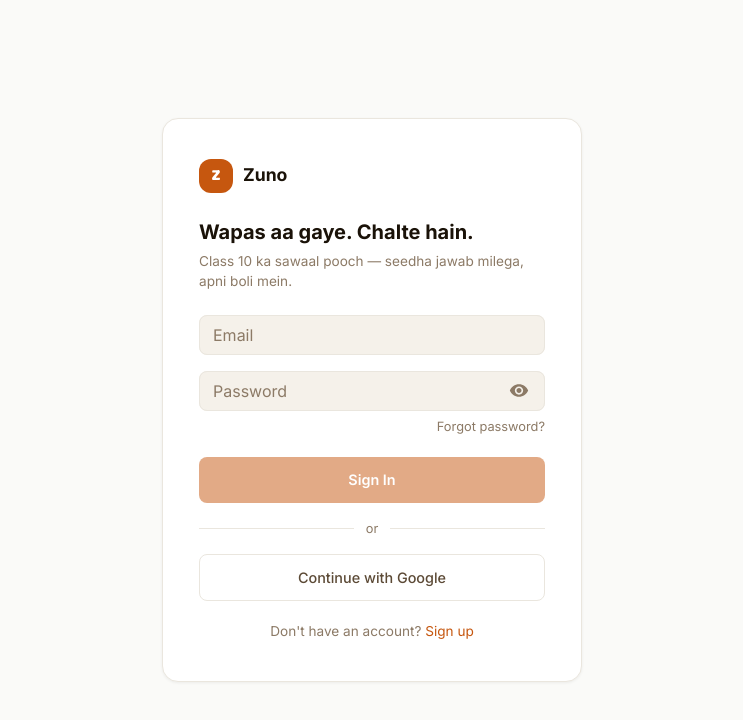
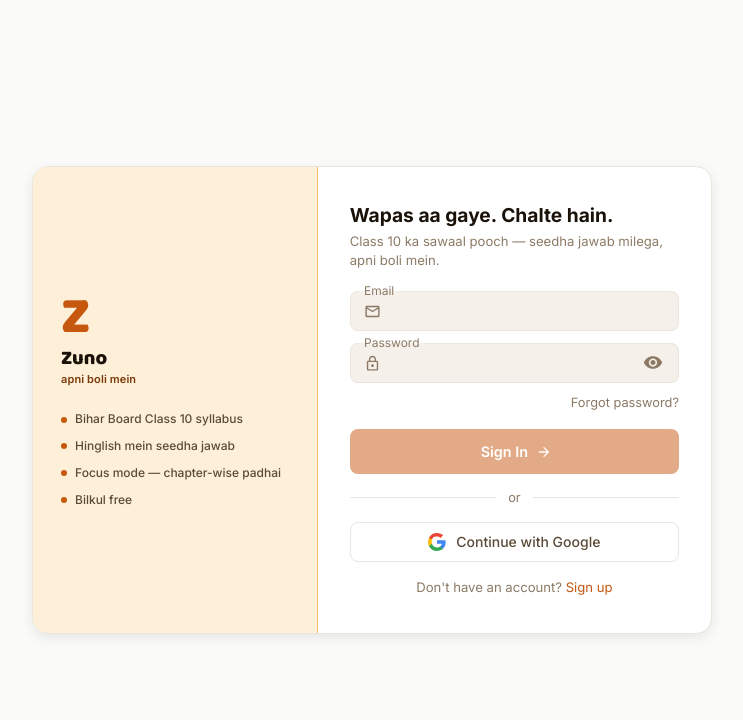
Before and after one commit to aashique-raza/bihar-board-ai-tutor, a React (Vite) app in the folder frontend/: page /login in a window 1280 px wide. Shown: the top 720 px of the page, without its empty margins (268-1011 px from the left). Built offline with nearby package versions, Linux system fonts and the light colour scheme; no server answers.

Commit message:
p10 of UI plan completed

```diff
--- a/frontend/src/pages/LoginPage.jsx
+++ b/frontend/src/pages/LoginPage.jsx
@@ -7,6 +7,9 @@
 import InputAdornment from '@mui/material/InputAdornment';
 import VisibilityRounded from '@mui/icons-material/VisibilityRounded';
 import VisibilityOffRounded from '@mui/icons-material/VisibilityOffRounded';
+import MailOutlineRounded from '@mui/icons-material/MailOutlineRounded';
+import LockOutlined from '@mui/icons-material/LockOutlined';
+import ArrowForwardRounded from '@mui/icons-material/ArrowForwardRounded';
 import { loginUser } from '../services/axios/authService';
 import { setCredentials } from '../store/slices/authSlice';
 import { clearSessionId } from '../utils/session';
@@ -24,7 +27,17 @@
   '& .MuiInputLabel-root': { color: 'var(--text-muted)' },
   '& .MuiInputLabel-root.Mui-focused': { color: 'var(--primary)' },
   '& .MuiInputBase-input': { color: 'var(--text-primary)' },
+  '& .MuiInputAdornment-root': { color: 'var(--text-muted)' },
 };
+
+const GOOGLE_G = (
+  <svg width="18" height="18" viewBox="0 0 18 18" xmlns="http://www.w3.org/2000/svg" aria-hidden="true">
+    <path d="M17.64 9.2c0-.637-.057-1.251-.164-1.84H9v3.481h4.844c-.209 1.125-.843 2.078-1.796 2.717v2.258h2.908c1.702-1.567 2.684-3.874 2.684-6.615z" fill="#4285F4"/>
+    <path d="M9 18c2.43 0 4.467-.806 5.956-2.184l-2.908-2.258c-.806.54-1.837.86-3.048.86-2.344 0-4.328-1.584-5.036-3.711H.957v2.332A8.997 8.997 0 0 0 9 18z" fill="#34A853"/>
+    <path d="M3.964 10.707A5.41 5.41 0 0 1 3.682 9c0-.593.102-1.17.282-1.707V4.961H.957A8.996 8.996 0 0 0 0 9c0 1.452.348 2.827.957 4.039l3.007-2.332z" fill="#FBBC05"/>
+    <path d="M9 3.58c1.321 0 2.508.454 3.44 1.345l2.582-2.58C13.463.891 11.426 0 9 0A8.997 8.997 0 0 0 .957 4.961L3.964 6.293C4.672 4.166 6.656 3.58 9 3.58z" fill="#EA4335"/>
+  </svg>
+);
 
 function validateEmail(value) {
   if (!value.trim()) return 'Email is required';
@@ -101,11 +114,22 @@
   return (
     <div className="auth-page">
       <div className="auth-card">
-        <div className="auth-logo-row">
-          <div className="zuno-logo">Z</div>
-          <span className="auth-logo-text">Zuno</span>
+
+        {/* Left — brand panel */}
+        <div className="auth-split-left">
+          <div className="auth-brand-z">Z</div>
+          <div className="auth-brand-name">Zuno</div>
+          <div className="auth-brand-tag">apni boli mein</div>
+          <ul className="auth-vp-list">
+            <li className="auth-vp-item"><div className="auth-vp-dot" />Bihar Board Class 10 syllabus</li>
+            <li className="auth-vp-item"><div className="auth-vp-dot" />Hinglish mein seedha jawab</li>
+            <li className="auth-vp-item"><div className="auth-vp-dot" />Focus mode — chapter-wise padhai</li>
+            <li className="auth-vp-item"><div className="auth-vp-dot" />Bilkul free</li>
+          </ul>
         </div>
 
+        {/* Right — form panel */}
+        <div className="auth-split-right">
           <h2 className="auth-heading">Wapas aa gaye. Chalte hain.</h2>
           <p className="auth-subtext">Class 10 ka sawaal pooch — seedha jawab milega, apni boli mein.</p>
 
@@ -124,6 +148,15 @@
                   variant="outlined"
                   size="small"
                   sx={FIELD_SX}
+                  slotProps={{
+                    input: {
+                      startAdornment: (
+                        <InputAdornment position="start">
+                          <MailOutlineRounded sx={{ fontSize: 17 }} />
+                        </InputAdornment>
+                      ),
+                    },
+                  }}
                 />
                 {errors.email && <span className="auth-field-error">{errors.email}</span>}
               </div>
@@ -143,6 +176,11 @@
                   sx={FIELD_SX}
                   slotProps={{
                     input: {
+                      startAdornment: (
+                        <InputAdornment position="start">
+                          <LockOutlined sx={{ fontSize: 17 }} />
+                        </InputAdornment>
+                      ),
                       endAdornment: (
                         <InputAdornment position="end">
                           <IconButton
@@ -166,7 +204,7 @@
               </div>
             </div>
 
-          <div style={{ textAlign: 'right', marginTop: '2px' }}>
+            <div style={{ textAlign: 'right', marginTop: '6px', marginBottom: '16px' }}>
               <span
                 className="auth-bottom-link"
                 style={{ fontSize: '0.8rem', cursor: 'pointer' }}
@@ -181,8 +219,8 @@
               variant="contained"
               fullWidth
               disabled={isDisabled}
+              endIcon={<ArrowForwardRounded sx={{ fontSize: '16px !important' }} />}
               sx={{
-              mt: '20px',
                 py: '10px',
                 backgroundColor: 'var(--primary)',
                 color: '#ffffff',
@@ -201,36 +239,24 @@
 
           <div className="auth-divider">or</div>
 
-        <Button
-          variant="outlined"
-          fullWidth
+          <button
+            type="button"
+            className="btn-google"
             disabled={loading}
             onClick={() => {
               window.location.href = `${import.meta.env.VITE_API_BASE_URL}/api/v1/auth/google`;
             }}
-          sx={{
-            py: '10px',
-            borderColor: 'var(--border)',
-            color: 'var(--text-secondary)',
-            '&:hover': {
-              borderColor: 'var(--border-strong)',
-              backgroundColor: 'var(--bg-hover)',
-              boxShadow: 'none',
-            },
-            textTransform: 'none',
-            fontWeight: 500,
-            fontSize: '0.9rem',
-            borderRadius: 'var(--radius-md)',
-            boxShadow: 'none',
-          }}
           >
+            {GOOGLE_G}
             Continue with Google
-        </Button>
+          </button>
 
           <div className="auth-bottom-link">
             Don't have an account?{' '}
             <a role="button" tabIndex={0} onClick={() => navigate('/register')} onKeyDown={e => e.key === 'Enter' && navigate('/register')}>Sign up</a>
           </div>
+        </div>
+
       </div>
       <Toast open={toast.open} message={toast.message} severity={toast.severity} onClose={hideToast} />
     </div>
--- a/frontend/src/pages/RegisterPage.jsx
+++ b/frontend/src/pages/RegisterPage.jsx
@@ -6,6 +6,10 @@
 import InputAdornment from '@mui/material/InputAdornment';
 import VisibilityRounded from '@mui/icons-material/VisibilityRounded';
 import VisibilityOffRounded from '@mui/icons-material/VisibilityOffRounded';
+import PersonOutlineRounded from '@mui/icons-material/PersonOutlineRounded';
+import MailOutlineRounded from '@mui/icons-material/MailOutlineRounded';
+import LockOutlined from '@mui/icons-material/LockOutlined';
+import ArrowForwardRounded from '@mui/icons-material/ArrowForwardRounded';
 import CheckCircleOutlineRounded from '@mui/icons-material/CheckCircleOutlineRounded';
 import { registerUser } from '../services/axios/authService';
 import Toast from '../components/Toast';
@@ -21,7 +25,31 @@
   '& .MuiInputLabel-root': { color: 'var(--text-muted)' },
   '& .MuiInputLabel-root.Mui-focused': { color: 'var(--primary)' },
   '& .MuiInputBase-input': { color: 'var(--text-primary)' },
+  '& .MuiInputAdornment-root': { color: 'var(--text-muted)' },
 };
+
+const GOOGLE_G = (
+  <svg width="18" height="18" viewBox="0 0 18 18" xmlns="http://www.w3.org/2000/svg" aria-hidden="true">
+    <path d="M17.64 9.2c0-.637-.057-1.251-.164-1.84H9v3.481h4.844c-.209 1.125-.843 2.078-1.796 2.717v2.258h2.908c1.702-1.567 2.684-3.874 2.684-6.615z" fill="#4285F4"/>
+    <path d="M9 18c2.43 0 4.467-.806 5.956-2.184l-2.908-2.258c-.806.54-1.837.86-3.048.86-2.344 0-4.328-1.584-5.036-3.711H.957v2.332A8.997 8.997 0 0 0 9 18z" fill="#34A853"/>
+    <path d="M3.964 10.707A5.41 5.41 0 0 1 3.682 9c0-.593.102-1.17.282-1.707V4.961H.957A8.996 8.996 0 0 0 0 9c0 1.452.348 2.827.957 4.039l3.007-2.332z" fill="#FBBC05"/>
+    <path d="M9 3.58c1.321 0 2.508.454 3.44 1.345l2.582-2.58C13.463.891 11.426 0 9 0A8.997 8.997 0 0 0 .957 4.961L3.964 6.293C4.672 4.166 6.656 3.58 9 3.58z" fill="#EA4335"/>
+  </svg>
+);
+
+const BrandPanel = () => (
+  <div className="auth-split-left">
+    <div className="auth-brand-z">Z</div>
+    <div className="auth-brand-name">Zuno</div>
+    <div className="auth-brand-tag">apni boli mein</div>
+    <ul className="auth-vp-list">
+      <li className="auth-vp-item"><div className="auth-vp-dot" />Bihar Board Class 10 syllabus</li>
+      <li className="auth-vp-item"><div className="auth-vp-dot" />Hinglish mein seedha jawab</li>
+      <li className="auth-vp-item"><div className="auth-vp-dot" />Focus mode — chapter-wise padhai</li>
+      <li className="auth-vp-item"><div className="auth-vp-dot" />Bilkul free</li>
+    </ul>
+  </div>
+);
 
 function getPasswordStrength(password) {
   const len = password.length;
@@ -113,20 +141,18 @@
     return (
       <div className="auth-page">
         <div className="auth-card">
-          <div className="auth-logo-row">
-            <div className="zuno-logo">Z</div>
-            <span className="auth-logo-text">Zuno</span>
-          </div>
-          <CheckCircleOutlineRounded
-            sx={{ fontSize: 48, color: 'var(--primary)', mb: 1 }}
-          />
-          <h2 className="auth-heading">Check your email</h2>
-          <p className="auth-subtext" style={{ whiteSpace: 'normal' }}>
-            We've sent a verification link to your email address.
-            The link is valid for 24 hours.
+          <BrandPanel />
+          <div className="auth-split-right">
+            <div className="auth-success-body">
+              <CheckCircleOutlineRounded sx={{ fontSize: 48, color: 'var(--primary)', mb: 1.5 }} />
+              <h2 className="auth-heading" style={{ textAlign: 'center' }}>Check your email</h2>
+              <p className="auth-subtext" style={{ textAlign: 'center' }}>
+                We've sent a verification link to your email address. The link is valid for 24 hours.
               </p>
               <div className="auth-bottom-link">
-            <a role="button" tabIndex={0} onClick={() => navigate('/login')} onKeyDown={e => e.key === 'Enter' && navigate('/login')}>Go to login →</a>
+                <a role="button" tabIndex={0} onClick={() => navigate('/login')} onKeyDown={e => e.key === 'Enter' && navigate('/login')}>Login pe jaao →</a>
+              </div>
+            </div>
           </div>
         </div>
         <Toast open={toast.open} message={toast.message} severity={toast.severity} onClose={hideToast} />
@@ -137,11 +163,12 @@
   return (
     <div className="auth-page">
       <div className="auth-card">
-        <div className="auth-logo-row">
-          <div className="zuno-logo">Z</div>
-          <span className="auth-logo-text">Zuno</span>
-        </div>
 
+        {/* Left — brand panel */}
+        <BrandPanel />
+
+        {/* Right — form panel */}
+        <div className="auth-split-right">
           <h2 className="auth-heading">Ruko mat. Pooch lo.</h2>
           <p className="auth-subtext">Sawaal apni boli mein — jawab bhi apni boli mein.</p>
 
@@ -159,6 +186,15 @@
                   variant="outlined"
                   size="small"
                   sx={FIELD_SX}
+                  slotProps={{
+                    input: {
+                      startAdornment: (
+                        <InputAdornment position="start">
+                          <PersonOutlineRounded sx={{ fontSize: 17 }} />
+                        </InputAdornment>
+                      ),
+                    },
+                  }}
                 />
                 {errors.name && <span className="auth-field-error">{errors.name}</span>}
               </div>
@@ -176,6 +212,15 @@
                   variant="outlined"
                   size="small"
                   sx={FIELD_SX}
+                  slotProps={{
+                    input: {
+                      startAdornment: (
+                        <InputAdornment position="start">
+                          <MailOutlineRounded sx={{ fontSize: 17 }} />
+                        </InputAdornment>
+                      ),
+                    },
+                  }}
                 />
                 {errors.email && <span className="auth-field-error">{errors.email}</span>}
               </div>
@@ -195,6 +240,11 @@
                   sx={FIELD_SX}
                   slotProps={{
                     input: {
+                      startAdornment: (
+                        <InputAdornment position="start">
+                          <LockOutlined sx={{ fontSize: 17 }} />
+                        </InputAdornment>
+                      ),
                       endAdornment: (
                         <InputAdornment position="end">
                           <IconButton
@@ -234,6 +284,7 @@
               variant="contained"
               fullWidth
               disabled={isDisabled}
+              endIcon={<ArrowForwardRounded sx={{ fontSize: '16px !important' }} />}
               sx={{
                 mt: '20px',
                 py: '10px',
@@ -254,36 +305,24 @@
 
           <div className="auth-divider">or</div>
 
-        <Button
-          variant="outlined"
-          fullWidth
+          <button
+            type="button"
+            className="btn-google"
             disabled={loading}
             onClick={() => {
               window.location.href = `${import.meta.env.VITE_API_BASE_URL}/api/v1/auth/google`;
             }}
-          sx={{
-            py: '10px',
-            borderColor: 'var(--border)',
-            color: 'var(--text-secondary)',
-            '&:hover': {
-              borderColor: 'var(--border-strong)',
-              backgroundColor: 'var(--bg-hover)',
-              boxShadow: 'none',
-            },
-            textTransform: 'none',
-            fontWeight: 500,
-            fontSize: '0.9rem',
-            borderRadius: 'var(--radius-md)',
-            boxShadow: 'none',
-          }}
           >
+            {GOOGLE_G}
             Continue with Google
-        </Button>
+          </button>
 
           <div className="auth-bottom-link">
             Already have an account?{' '}
             <a role="button" tabIndex={0} onClick={() => navigate('/login')} onKeyDown={e => e.key === 'Enter' && navigate('/login')}>Sign in</a>
           </div>
+        </div>
+
       </div>
       <Toast open={toast.open} message={toast.message} severity={toast.severity} onClose={hideToast} />
     </div>
--- a/frontend/src/styles/global.css
+++ b/frontend/src/styles/global.css
@@ -414,49 +414,114 @@
   justify-content: center;
   min-height: 100vh;
   background: var(--bg-page);
+  padding: 24px 16px;
 }
 
 .auth-card {
-  max-width: 420px;
+  display: flex;
+  max-width: 680px;
   width: 100%;
-  padding: 40px 36px;
   background: var(--bg-surface);
   border: 1.5px solid var(--border);
   border-radius: var(--radius-xl);
-  box-shadow: var(--shadow-sm);
+  box-shadow: var(--shadow-md);
+  overflow: hidden;
 }
 
-.auth-logo-row {
+/* Left brand panel */
+.auth-split-left {
+  background: var(--primary-tint);
+  border-right: 1px solid var(--primary-border);
+  padding: 40px 28px;
+  width: 42%;
+  flex-shrink: 0;
   display: flex;
-  flex-direction: row;
-  align-items: center;
-  gap: 10px;
+  flex-direction: column;
+  justify-content: center;
+}
+
+.auth-brand-z {
+  font-family: var(--font-brand);
+  font-size: 52px;
+  font-weight: 900;
+  color: var(--primary);
+  line-height: 1;
+  margin-bottom: 4px;
+}
+
+.auth-brand-name {
+  font-family: var(--font-brand);
+  font-size: 20px;
+  font-weight: 800;
+  color: var(--text-primary);
+  line-height: 1;
+  margin-bottom: 3px;
+}
+
+.auth-brand-tag {
+  font-size: 11px;
+  color: var(--primary-label);
+  font-weight: 600;
+  letter-spacing: 0.01em;
   margin-bottom: 24px;
 }
 
-.auth-logo-text {
-  font-weight: 700;
-  font-size: 1.1rem;
-  color: var(--text-primary);
+.auth-vp-list {
+  list-style: none;
+  padding: 0;
+  margin: 0;
+  display: flex;
+  flex-direction: column;
+  gap: 10px;
+}
+
+.auth-vp-item {
+  display: flex;
+  align-items: center;
+  gap: 8px;
+  font-size: 12px;
+  color: var(--text-secondary);
+  font-weight: 500;
+  line-height: 1.4;
+}
+
+.auth-vp-dot {
+  width: 6px;
+  height: 6px;
+  background: var(--primary);
+  border-radius: 50%;
+  flex-shrink: 0;
+}
+
+/* Right form panel */
+.auth-split-right {
+  padding: 36px 32px;
+  flex: 1;
+  min-width: 0;
+  display: flex;
+  flex-direction: column;
+  justify-content: center;
 }
 
 .auth-heading {
-  font-size: 1.25rem;
+  font-size: 1.2rem;
   font-weight: 700;
   color: var(--text-primary);
   margin: 0 0 4px;
+  line-height: 1.3;
 }
 
 .auth-subtext {
-  font-size: 0.85rem;
+  font-size: 0.82rem;
   color: var(--text-muted);
-  margin: 0 0 24px;
+  margin: 0 0 20px;
+  line-height: 1.5;
 }
 
 .auth-fields {
   display: flex;
   flex-direction: column;
-  gap: 16px;
+  gap: 12px;
 }
 
 .auth-field-wrap {
@@ -489,7 +554,7 @@
   gap: 12px;
   color: var(--text-muted);
   font-size: 0.8rem;
-  margin: 16px 0;
+  margin: 14px 0;
 }
 
 .auth-divider::before,
@@ -500,11 +565,40 @@
   background: var(--border);
 }
 
+/* Google sign-in button */
+.btn-google {
+  display: flex;
+  align-items: center;
+  justify-content: center;
+  gap: 10px;
+  width: 100%;
+  padding: 10px 16px;
+  background: var(--bg-surface);
+  border: 1.5px solid var(--border);
+  border-radius: var(--radius-md);
+  font-size: 0.875rem;
+  font-weight: 500;
+  color: var(--text-secondary);
+  cursor: pointer;
+  font-family: var(--font-body);
+  transition: border-color 0.15s ease, background 0.15s ease;
+}
+
+.btn-google:hover:not(:disabled) {
+  border-color: var(--border-strong);
+  background: var(--bg-hover);
+}
+
+.btn-google:disabled {
+  opacity: 0.6;
+  cursor: not-allowed;
+}
+
 .auth-bottom-link {
   text-align: center;
-  font-size: 0.85rem;
+  font-size: 0.82rem;
   color: var(--text-muted);
-  margin-top: 20px;
+  margin-top: 16px;
 }
 
 .auth-bottom-link a {
@@ -537,10 +631,61 @@
   margin-top: 4px;
 }
 
+/* Auth success state (email verification sent) */
+.auth-success-body {
+  display: flex;
+  flex-direction: column;
+  align-items: center;
+  text-align: center;
+  padding: 8px 0;
+}
+
 @media (max-width: 639px) {
+  .auth-page {
+    padding: 0;
+    align-items: flex-start;
+  }
+
   .auth-card {
+    flex-direction: column;
     border: none;
     box-shadow: none;
-    padding: 24px;
+    border-radius: 0;
+    min-height: 100vh;
+  }
+
+  .auth-split-left {
+    width: 100%;
+    flex-direction: row;
+    align-items: center;
+    gap: 10px;
+    padding: 14px 20px;
+    border-right: none;
+    border-bottom: 1px solid var(--primary-border);
+    flex-shrink: 0;
+  }
+
+  .auth-brand-z {
+    font-size: 30px;
+    margin-bottom: 0;
+  }
+
+  .auth-brand-name {
+    font-size: 15px;
+    margin-bottom: 1px;
+  }
+
+  .auth-brand-tag {
+    margin-bottom: 0;
+    font-size: 10px;
+  }
+
+  .auth-vp-list {
+    display: none;
+  }
+
+  .auth-split-right {
+    padding: 24px 20px;
+    justify-content: flex-start;
   }
 }
```
Also changed, not shown: 1 other file (tests, documents, lock files or other folders). Lines whose indentation alone changed are shown as unchanged.
